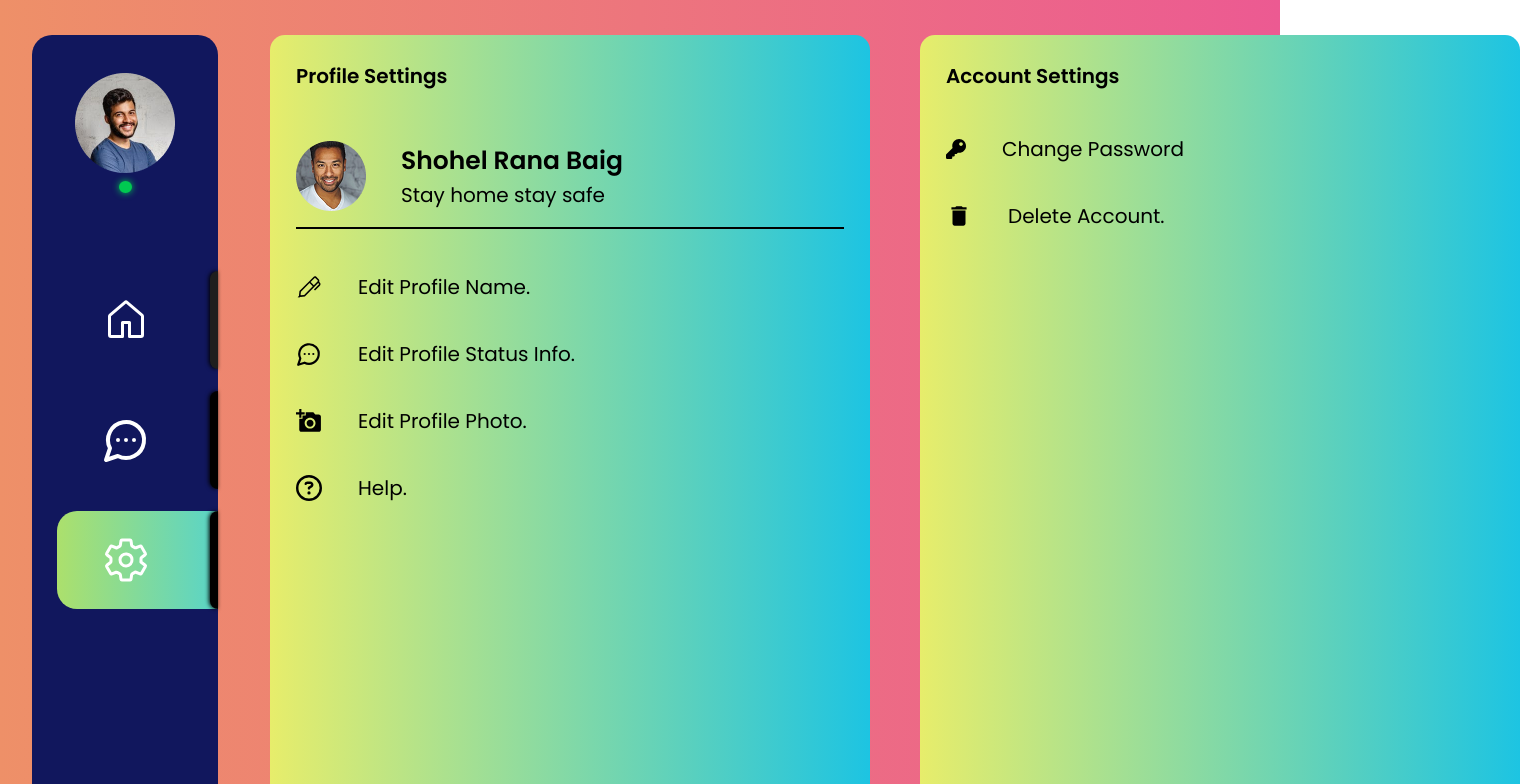
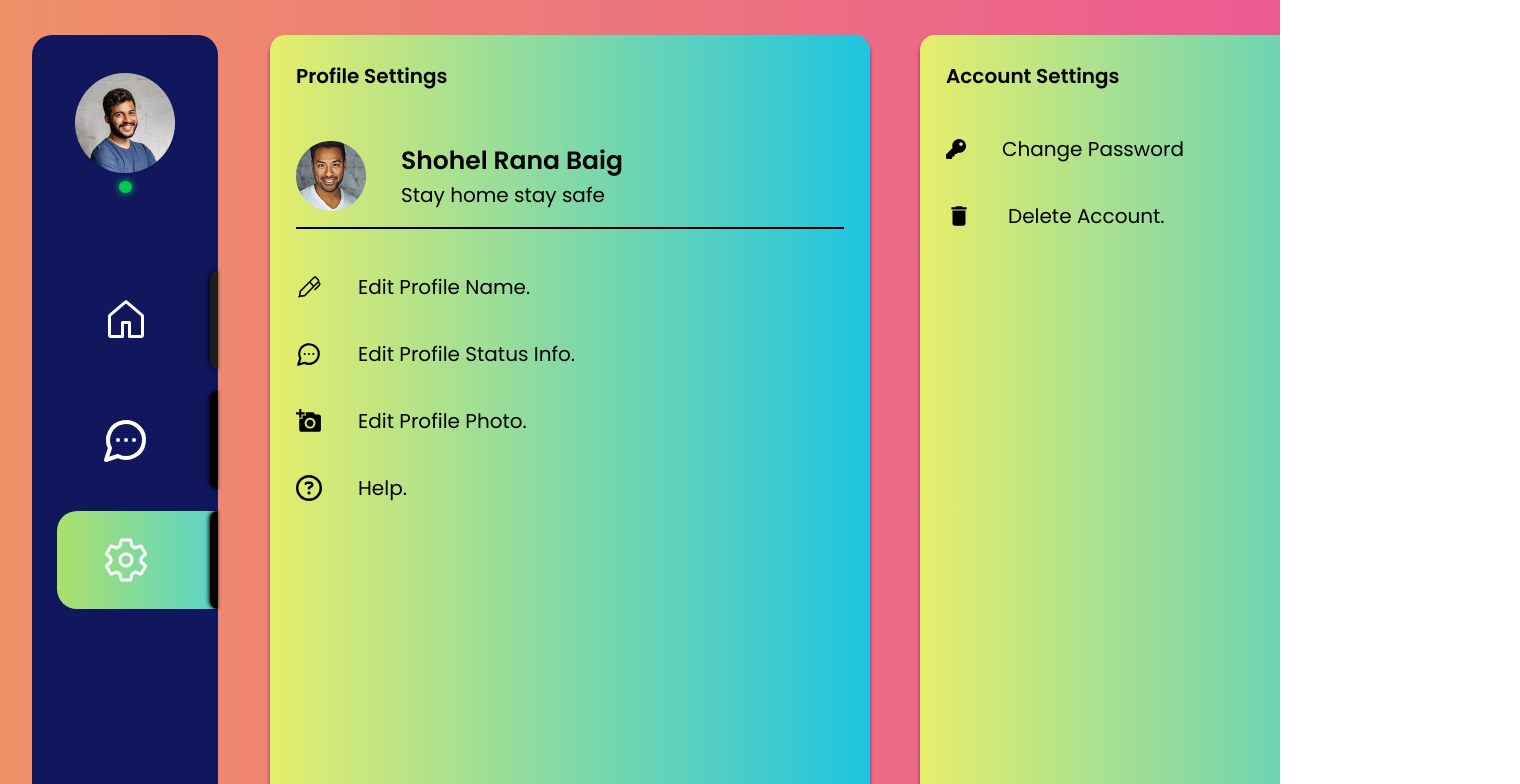
Before and after one commit to shahzahandev/postman516, a React (Vite) app: page /set in a window 1280 px wide. Shown: the top 784 px of the page, 1520 px wide, since content can reach past the window. Built offline with nearby package versions, Linux system fonts and the light colour scheme; a web font is replaced by a local one.

Commit message:
settings done

```diff
--- a/src/components/page/UserInfo/Message/Message.jsx
+++ b/src/components/page/UserInfo/Message/Message.jsx
@@ -20,7 +20,7 @@ const Message = () => {
                     <div className='w-[300px] md:w-[440px]'>
                         <Friends></Friends>
                     </div>
-                    <div className='w-[300px] md:w-[727px] bg-linear-to-r/srgb from-[#e7ed6b] to-[#1dc4e2] px-6 py-5 rounded-[20px] '>
+                    <div className='w-[300px] md:w-[727px] bg-linear-to-r/srgb from-[#e7ed6b] to-[#1dc4e2] px-6 py-5 rounded-[20px] shadow-[0px_4px_4px_0px] shadow-[#000000]/50'>
                         <div className='flex justify-between items-center mt-[18px] border-b-2 border-bg-black/50 pb-3 px-[5px] '>
                             <div className='flex justify-between items-center space-x-[14px]'>
                                 <img src={request3} alt="" className="size-12 md:size-auto" />
--- a/src/components/page/UserInfo/Setting/Setting.jsx
+++ b/src/components/page/UserInfo/Setting/Setting.jsx
@@ -11,10 +11,10 @@ import { MdDelete } from "react-icons/md";
 
 const Setting = () => {
     return (
-        <div className='relative  bg-linear-to-r/srgb from-[#ee9068] to-[#ec5a92] flex pt-4 md:pt-[35px] space-x-5'>
+        <div className='relative  bg-linear-to-r/srgb from-[#ee9068] to-[#ec5a92] flex pt-4 md:pt-[35px] space-x-5 overflow-x-hidden'>
             <div className='relative h-full'> <InnerSlider active="setting"></InnerSlider></div>
             <div className='flex flex-col md:flex-row ml-[80px] md:ml-[250px] space-x-[50px] space-y-6 pb-25'>
-                <div className='bg-linear-to-r/srgb from-[#e7ed6b] to-[#1dc4e2] font-third font-semibold py-[26px] px-[26px] rounded-[15px] w-[300px] md:w-[600px] h-[859px]'>
+                <div className='bg-linear-to-r/srgb from-[#e7ed6b] to-[#1dc4e2] font-third font-semibold py-[26px] px-[26px] rounded-[15px] w-[300px] md:w-[600px] h-[859px] shadow-[0px_4px_4px_0px] shadow-[#000000]/50'>
                     <div>
                         <h1 className='text-[12px] md:text-[20px] text-[#000000]'>Profile Settings</h1>
                     </div>
@@ -27,40 +27,40 @@ const Setting = () => {
                     </div>
                     <div className='flex flex-col space-y-[37px] mt-[43px] font-third font-normal md:text-[20px] text-[#000000]'>
                         <div className='flex space-x-[36px] items-center'>
-                            <div className='text-[26px]'><TfiMarkerAlt />
+                            <div className='text-[26px]  cursor-pointer'><TfiMarkerAlt />
                             </div>
                             <h4>Edit Profile Name.</h4>
                         </div>
                         <div className='flex space-x-[36px] items-center'>
-                            <div className='text-[26px]'><LuMessageCircleMore />
+                            <div className='text-[26px]  cursor-pointer'><LuMessageCircleMore />
                             </div>
                             <h4>Edit Profile Status Info.</h4>
                         </div>
                         <div className='flex space-x-[36px] items-center'>
-                            <div className='text-[26px]'><MdAddAPhoto />
+                            <div className='text-[26px]  cursor-pointer'><MdAddAPhoto />
                             </div>
                             <h4>Edit Profile Photo.</h4>
                         </div>
                         <div className='flex space-x-[36px] items-center'>
-                            <div className='text-[26px]'><FaRegCircleQuestion />
+                            <div className='text-[26px]  cursor-pointer'><FaRegCircleQuestion />
                             </div>
                             <h4>Help.</h4>
                         </div>
                     </div>
                 </div>
-                      <div className='bg-linear-to-r/srgb from-[#e7ed6b] to-[#1dc4e2] font-third font-semibold py-[26px] px-[26px] rounded-[15px] w-[300px] md:w-[600px] h-[859px]'>
+                      <div className='bg-linear-to-r/srgb from-[#e7ed6b] to-[#1dc4e2] font-third font-semibold py-[26px] px-[26px] rounded-[15px] w-[300px] md:w-[600px] h-[859px] shadow-[0px_4px_4px_0px] shadow-[#000000]/50'>
                     <div>
                         <h1 className=' text-[12px] md:text-[20px] text-[#000000]'>Account Settings</h1>
                     </div>
 
                     <div className='flex flex-col space-y-[37px] mt-[30px] md:mt-[43px] font-third font-normal md:text-[20px] text-[#000000]'>
                         <div className='flex space-x-[36px] items-center'>
-                            <div><FaKey />
+                            <div className='cursor-pointer'><FaKey />
                             </div>
                             <h4>Change Password</h4>
                         </div>
                         <div className='flex space-x-[36px] items-center'>
-                            <div className='text-[26px]'><MdDelete />
+                            <div className='text-[26px] cursor-pointer'><MdDelete />
                             </div>
                             <h4>Delete Account.</h4>
                         </div>
```
